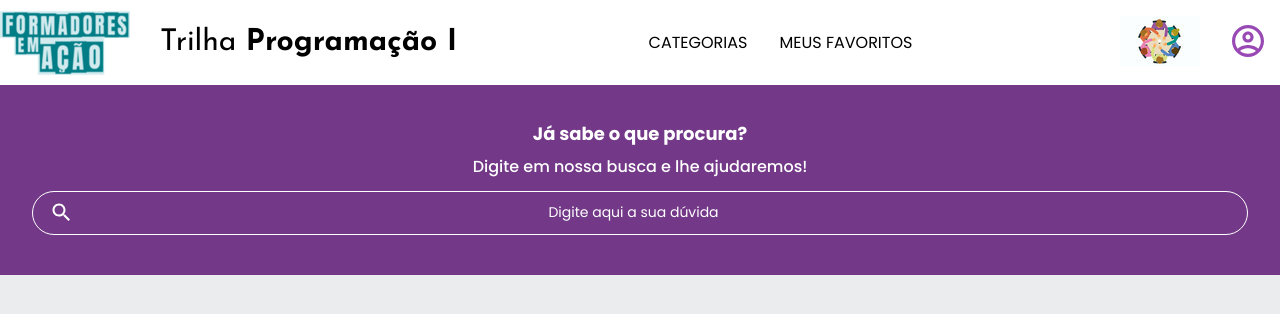
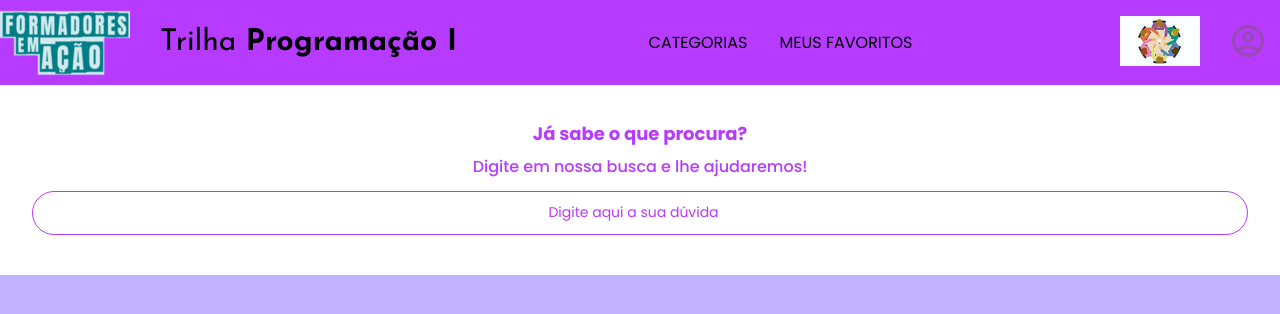
Before and after one commit to luaninhadorock/Luana.2t.2b, a plain HTML site: page index.html in a window 1280 px wide. Drawn offline with Linux system fonts and the light colour scheme.

Commit message:
Add files via upload

```diff
--- a/style.css
+++ b/style.css
@@ -1,11 +1,11 @@
-@import url("styles/header.css");
-@import url("styles/banner.css");
+@import url("./styles/banner.css");
+@import url("./styles/header.css");
 
 :root {
-    --cor-de-fundo: #EBECEE;
-    --branco: #FFFFFF;
-    --amarelo: #FECD2F;
-    --roxo: #733887;
+    --cor-de-fundo: #c1b3ff;
+    --branco: #b73aff;
+    --amarelo: #ffffff;
+    --roxo: #ffffff;
     --fonte-principal: "Poppins";
     --fonte-secundaria: "Josefin Sans";
     --preto: #000000;
@@ -21,3 +21,7 @@ body {
 h1 {
     background-color: white;
 }
+
+.container__titulo{
+    background-color: var(--branco);
+}
--- a/styles/header.css
+++ b/styles/header.css
@@ -44,13 +44,13 @@
 }
 
 .lista-menu__titulo {
-    color: var(--amarelo);
+    color: var(--branco);
     font-weight: 700;
 }
 
 .lista-menu__link {
     background: var(--branco);
-    color: var(--roxo);
+    color: var(--branco);
     text-decoration: none;
 }
 
```
